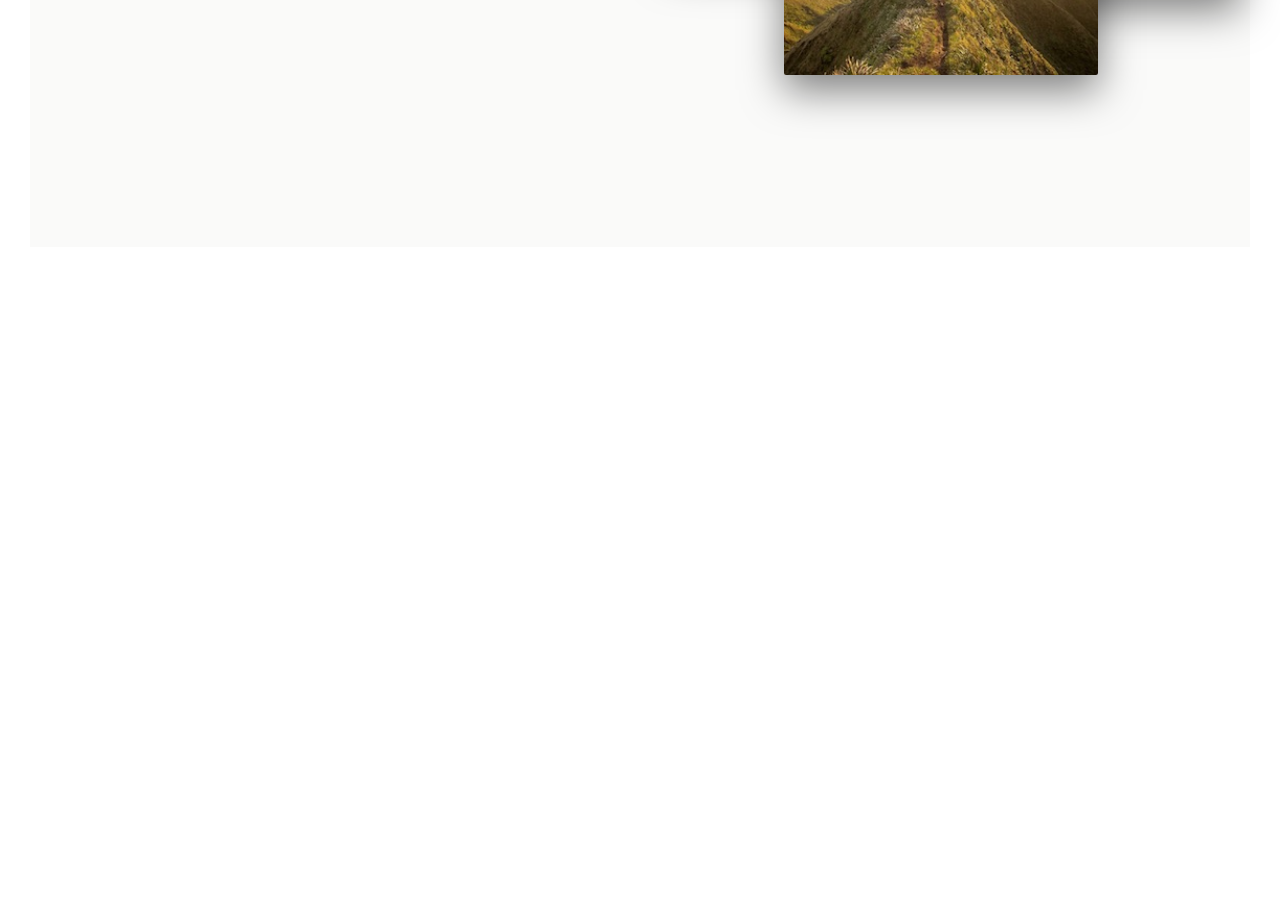
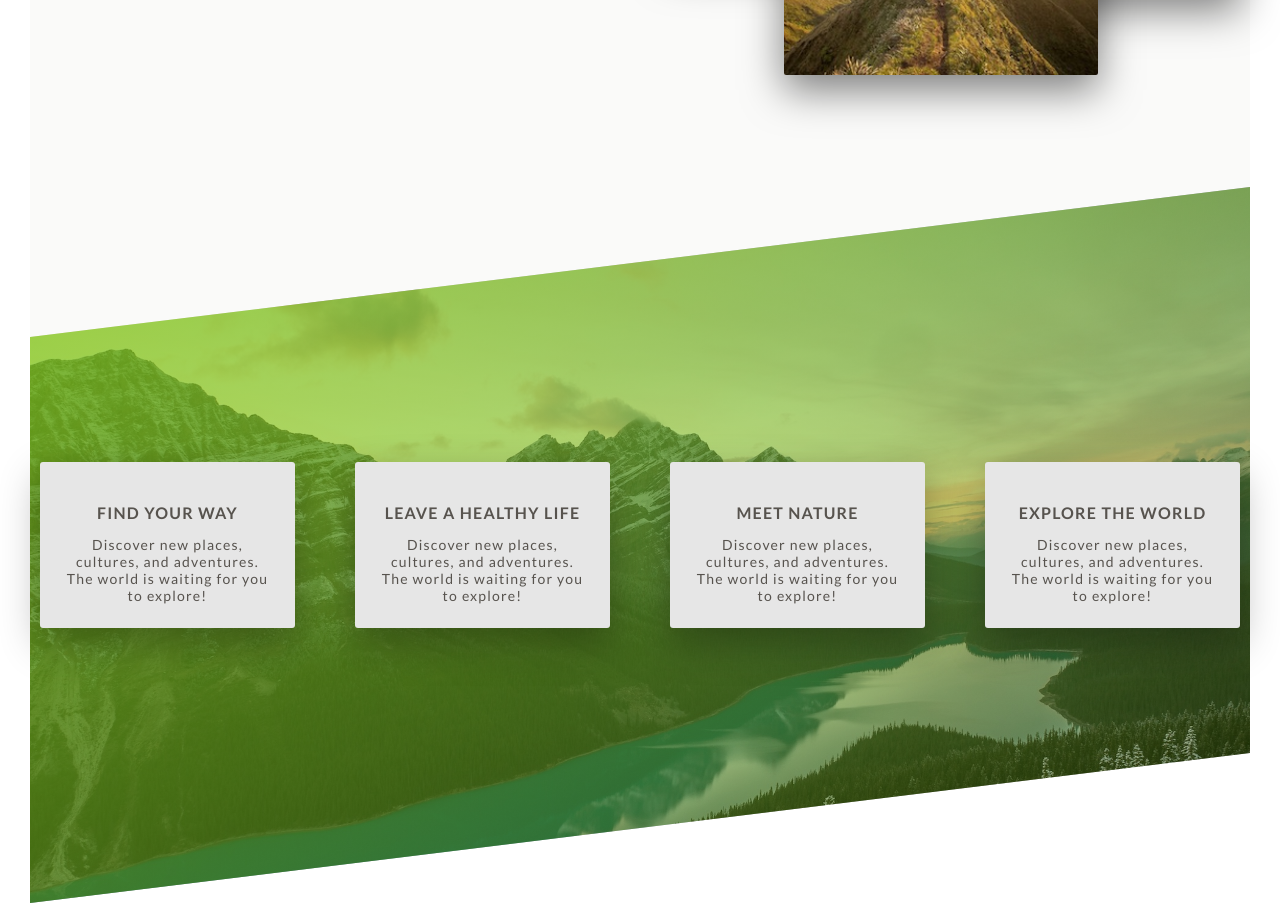
Before and after one commit to ShivaBuda/advance-CSS-and-SASS-course-revision, a website: page index.html in a window 1280 px wide. Shown: the part 1198-2101 px from the top of the page. Before the commit the page ends 1475 px from the top, so only its background shows below. Drawn offline with nearby package versions, Linux system fonts and the light colour scheme; files that its build step writes are made by us from their sources.

Commit message:
add feature section

```diff
--- a/index.html
+++ b/index.html
@@ -10,6 +10,7 @@
         <link
             href="https://fonts.googleapis.com/css2?family=Lato:wght@300;400;700;900&display=swap"
             rel="stylesheet" />
+        <link rel="stylesheet" href="./css/icon-font.css" />
         <link rel="stylesheet" href="./css/styles.css" />
     </head>
     <body>
@@ -71,6 +72,60 @@
                     </div>
                 </div>
             </section>
+
+            <!-- ******* FEATURES ******* -->
+            <section class="section-features">
+                <div class="row">
+                    <div class="col-1-of-4">
+                        <div class="feature-box">
+                            <i class="feature-box__icon icon-basic-map"></i>
+                            <h3 class="heading-tertiary u-mb-sm">
+                                Find your way
+                            </h3>
+                            <p class="feature-box__txt">
+                                Discover new places, cultures, and adventures.
+                                The world is waiting for you to explore!
+                            </p>
+                        </div>
+                    </div>
+                    <div class="col-1-of-4">
+                        <div class="feature-box">
+                            <i class="feature-box__icon icon-basic-heart"></i>
+                            <h3 class="heading-tertiary u-mb-sm">
+                                Leave a healthy life
+                            </h3>
+                            <p class="feature-box__txt">
+                                Discover new places, cultures, and adventures.
+                                The world is waiting for you to explore!
+                            </p>
+                        </div>
+                    </div>
+                    <div class="col-1-of-4">
+                        <div class="feature-box">
+                            <i class="feature-box__icon icon-basic-compass"></i>
+                            <h3 class="heading-tertiary u-mb-sm">
+                                Meet nature
+                            </h3>
+                            <p class="feature-box__txt">
+                                Discover new places, cultures, and adventures.
+                                The world is waiting for you to explore!
+                            </p>
+                        </div>
+                    </div>
+                    <div class="col-1-of-4">
+                        <div class="feature-box">
+                            <i class="feature-box__icon icon-basic-world"></i>
+                            <h3 class="heading-tertiary u-mb-sm">
+                                Explore the world
+                            </h3>
+                            <p class="feature-box__txt">
+                                Discover new places, cultures, and adventures.
+                                The world is waiting for you to explore!
+                            </p>
+                        </div>
+                    </div>
+                </div>
+            </section>
         </main>
         <!-- <section class="grid_float">
             <div class="row">
--- a/sass/abstracts/_variables.scss
+++ b/sass/abstracts/_variables.scss
@@ -2,6 +2,7 @@ $primary-lime: #84cc16;
 $secondary-lime: #3f6212;
 $dark-stone: #1c1917;
 $light-grey: #e6e6e6;
+$light-stone: #57534e;
 
 
 
@@ -9,7 +10,6 @@ $tertiary-lime: #65a30d;
 $light-lime-1: #d9f99d;
 $light-lime-2: #ecfccb;
 $dark-lime: #1a2e05;
-$light-stone: #57534e;
 $lighter-stone: #fafaf9;
 
 $primry-green: #208008;
--- a/sass/base/_typography.scss
+++ b/sass/base/_typography.scss
@@ -18,6 +18,7 @@ body {
     font-weight: 400;
     font-style: normal;
     padding: 3rem;
+    letter-spacing: 1.2px;
 }
 .heading-primary {
     color: $lighter-stone;
--- /dev/null
+++ b/sass/components/_feature-box.scss
@@ -0,0 +1,33 @@
+$light-grey: #e6e6e6;
+$light-stone: #57534e;
+
+.feature-box {
+    font-size: 1.4rem;
+    color: $light-stone;
+    text-align: center;
+    background-color: $light-grey;
+    padding: 2.4rem;
+    border-radius: 0.3rem;
+    box-shadow: 0 1.5rem 4rem rgba($color: #000000, $alpha: 0.3);
+    transition: all 0.3s ease-in;
+
+    &:hover {
+        transform: translateY(-4px) scale(1.02);
+    }
+
+    &__icon {
+        background-image: linear-gradient(
+            to right,
+            rgba(131, 204, 22, 0.751),
+            rgba(100, 163, 13, 0.279)
+        );
+        background-clip: text;
+        color: transparent;
+        font-size: 3.2rem;
+        display: inline-block;
+        margin-bottom: 0.8rem;
+    }
+    &__txt{
+     font-size: 1.4rem;
+    }
+}
--- a/sass/main.scss
+++ b/sass/main.scss
@@ -9,6 +9,7 @@
 
 @use "./components/buttons";
 @use "./components/composition";
+@use "./components/feature-box";
 
 @use "./layout/header";
 @use "./layout/grid-float";
--- a/sass/pages/home.scss
+++ b/sass/pages/home.scss
@@ -1,6 +1,26 @@
 $lighter-stone: #fafaf9;
+
 .section-about {
     background-color: $lighter-stone;
     padding: 25rem 0;
     margin-top: -20vh;
+    padding-bottom: 35rem;
 }
+
+.section-features{
+    background-image: linear-gradient(
+            to right bottom,
+            rgba(131, 204, 22, 0.751),
+            rgba(100, 163, 13, 0.279)
+        ),
+        url("../images/nat-4.jpg");
+    background-position: top;
+    background-size: cover;
+    padding: 20rem 0;
+    transform: skewY(-7deg);
+
+    &>*{
+        transform: skewY(7deg);
+    }
+    margin-top: -8.5rem;
+}
```
